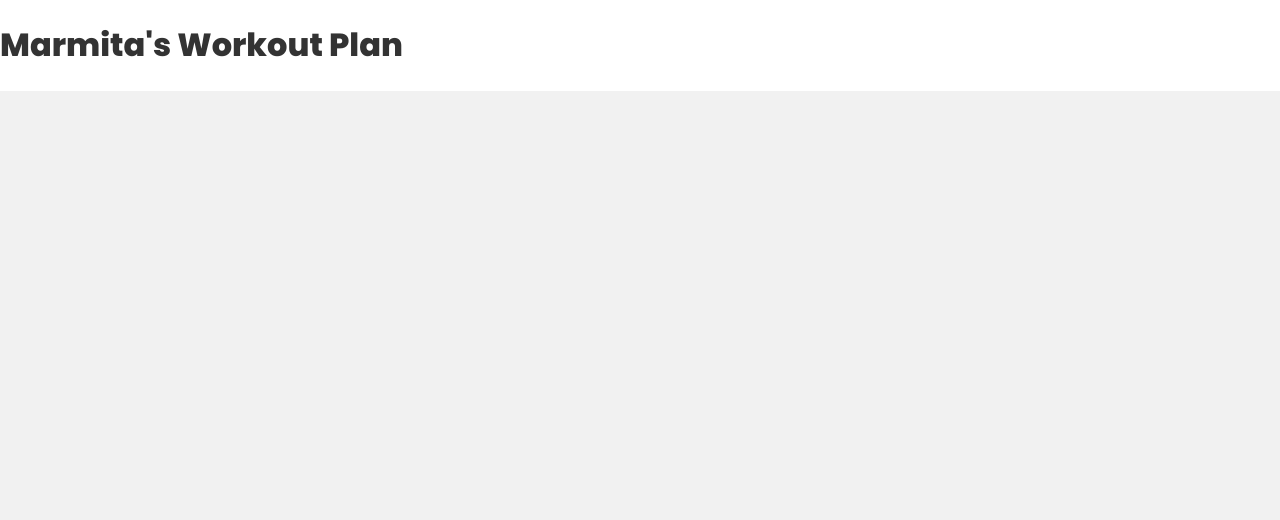
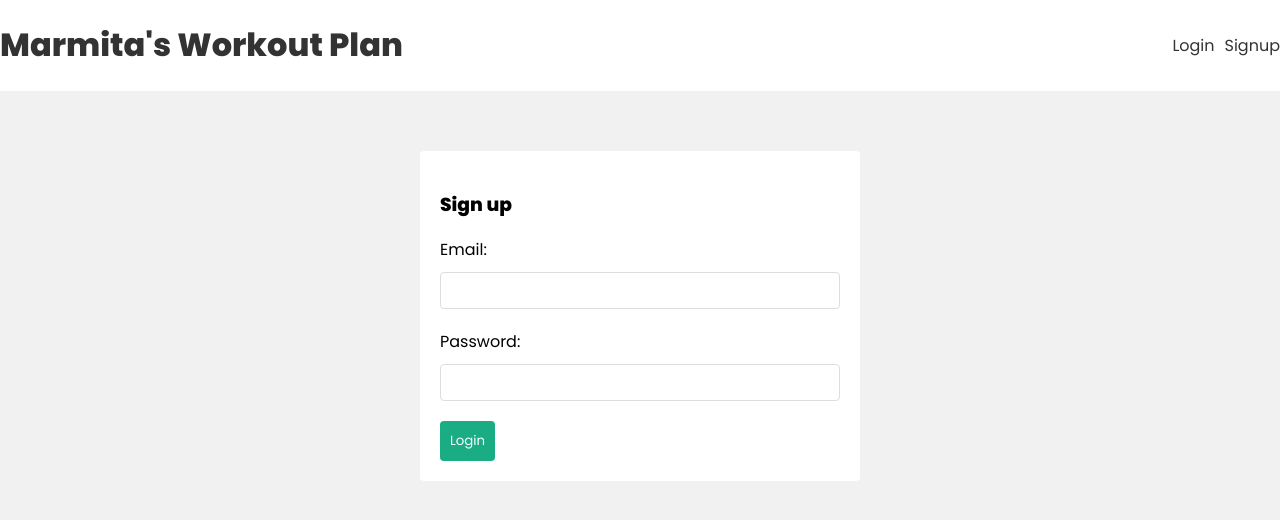
Before and after one commit to kdsidlacan15/MERN-SAMPLE-APP, a React (Create React App) app in the folder frontend/: page /login in a window 1280 px wide. Shown: the top 520 px of the page. Built offline with nearby package versions, Linux system fonts and the light colour scheme.

Commit message:
add login and signup page

```diff
--- a/frontend/src/App.js
+++ b/frontend/src/App.js
@@ -3,6 +3,8 @@
 
 import Navbar from './components/Navbar';
 import Home from './pages/Home';
+import Login from './pages/Login';
+import Signup from './pages/Signup';
 
 function App() {
   return (
@@ -15,6 +17,14 @@
         path="/"
         element={<Home />}
         />
+        <Route
+        path="/login"
+        element={<Login />}
+        />
+        <Route
+        path="/signup"
+        element={<Signup />}
+        />
       </Routes>
     </div>
     </BrowserRouter>
--- a/frontend/src/components/Navbar.jsx
+++ b/frontend/src/components/Navbar.jsx
@@ -1,4 +1,4 @@
-import {Link} from 'react-router-dom'
+import { Link } from 'react-router-dom'
 
 const Navbar = () => {
   return (
@@ -7,6 +7,12 @@
         <Link to="/">
           <h1>Marmita's Workout Plan</h1>
         </Link>
+        <nav>
+          <div>
+            <Link to="/login">Login</Link>
+            <Link to="/signup">Signup</Link>
+          </div>
+        </nav>
       </div>
     </header>
   )
--- a/frontend/src/index.css
+++ b/frontend/src/index.css
@@ -241,3 +241,21 @@
   margin-left: 10px;
   background-color: #f94407;
 }
+
+/* navbar */
+nav {
+  display: flex;
+  align-items: center;
+}
+
+nav a {
+  margin-left: 10px;
+}
+/* auth forms */
+form.signup, form.login {
+  max-width: 400px;
+  margin: 40px auto;
+  padding: 20px;
+  background: #fff;
+  border-radius: 4px;
+}
--- /dev/null
+++ b/frontend/src/pages/Login.jsx
@@ -0,0 +1,35 @@
+const { useState } = require("react")
+
+const Login = () => {
+  const [email, setEmail] = useState('')
+  const [password, setPassword] = useState('')
+
+  const handleSubmit = async (e) => {
+    e.preventDefault()
+
+    console.log(email, password)
+  }
+
+  return (
+    <form onSubmit={handleSubmit} className="login">
+      <h3>Sign up</h3>
+
+      <label>Email:</label>
+      <input
+      type="email"
+      onChange={(e) => setEmail(e.target.value)}
+      value={email}
+      />
+
+      <label>Password:</label>
+      <input
+      type="password"
+      onChange={(e) => setPassword(e.target.value)}
+      value={password}
+      />
+      <button> Login </button>
+    </form>
+  )
+}
+
+export default Login
--- /dev/null
+++ b/frontend/src/pages/Signup.jsx
@@ -0,0 +1,35 @@
+const { useState } = require("react")
+
+const Signup = () => {
+  const [email, setEmail] = useState('')
+  const [password, setPassword] = useState('')
+
+  const handleSubmit = async (e) => {
+    e.preventDefault()
+
+    console.log(email, password)
+  }
+
+  return (
+    <form onSubmit={handleSubmit} className="signup">
+      <h3>Sign up</h3>
+
+      <label>Email:</label>
+      <input
+      type="email"
+      onChange={(e) => setEmail(e.target.value)}
+      value={email}
+      />
+
+      <label>Password:</label>
+      <input
+      type="password"
+      onChange={(e) => setPassword(e.target.value)}
+      value={password}
+      />
+      <button> Sign Up </button>
+    </form>
+  )
+}
+
+export default Signup
```
